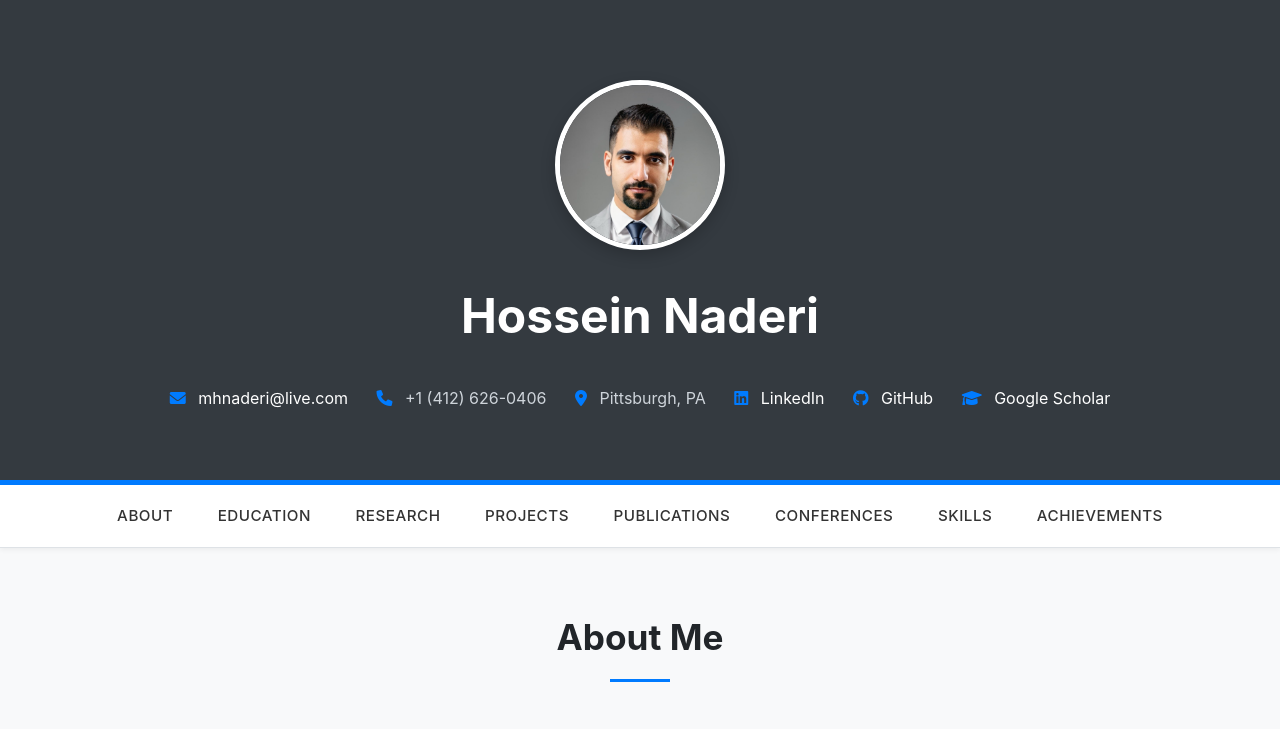
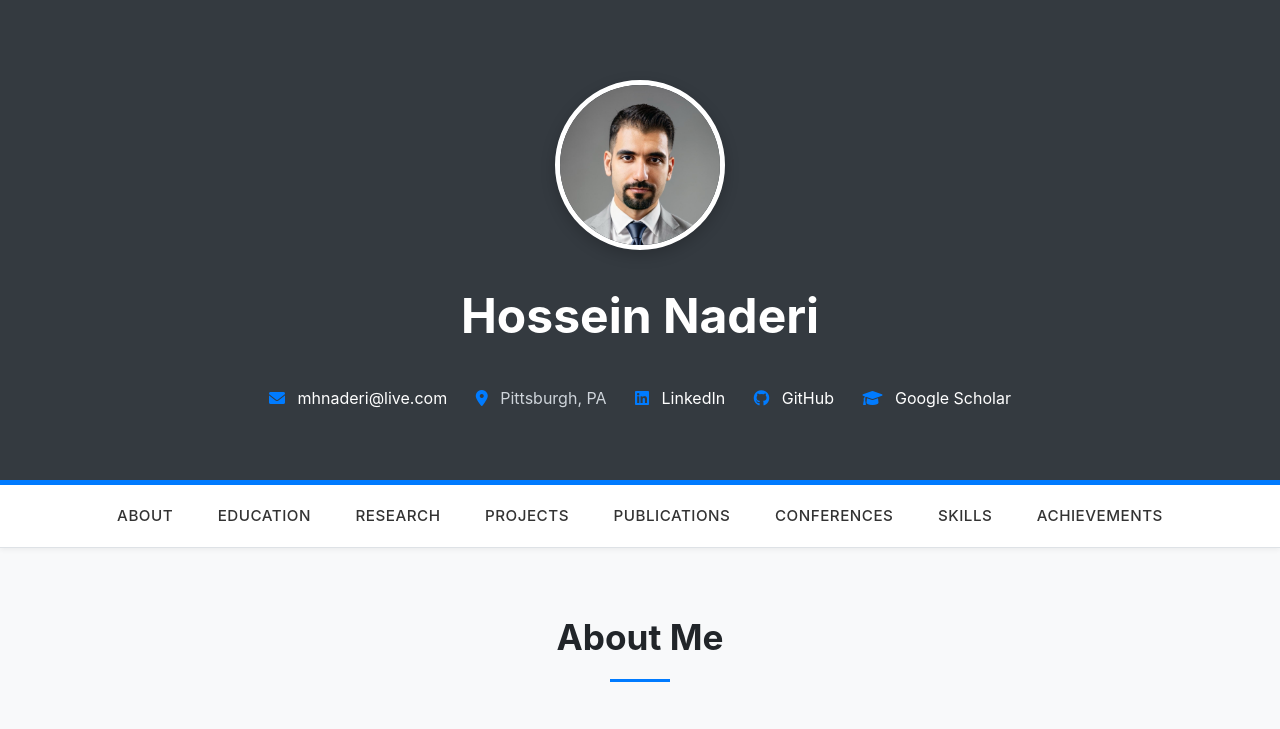
Before and after one commit to mhnaderi/mhnaderi.github.io, a plain HTML site: page index.html in a window 1280 px wide. Shown: the top 729 px of the page. Drawn offline with Linux system fonts and the light colour scheme.

Commit message:
Update index.html

```diff
--- a/index.html
+++ b/index.html
@@ -19,7 +19,6 @@
             <h1>Hossein Naderi</h1>
             <div class="contact-info">
                 <span><i class="fas fa-envelope"></i> <a href="mailto:mhnaderi@live.com">mhnaderi@live.com</a></span>
-                <span><i class="fas fa-phone"></i> +1 (412) 626-0406</span>
                 <span><i class="fas fa-map-marker-alt"></i> Pittsburgh, PA</span>
                 <span><i class="fab fa-linkedin"></i> <a href="https://www.linkedin.com/in/mohammad-hossein-naderi-80775095/" target="_blank" rel="noopener noreferrer">LinkedIn</a></span>
                 <span><i class="fab fa-github"></i> <a href="https://github.com/mhnaderi" target="_blank" rel="noopener noreferrer">GitHub</a></span>
```
